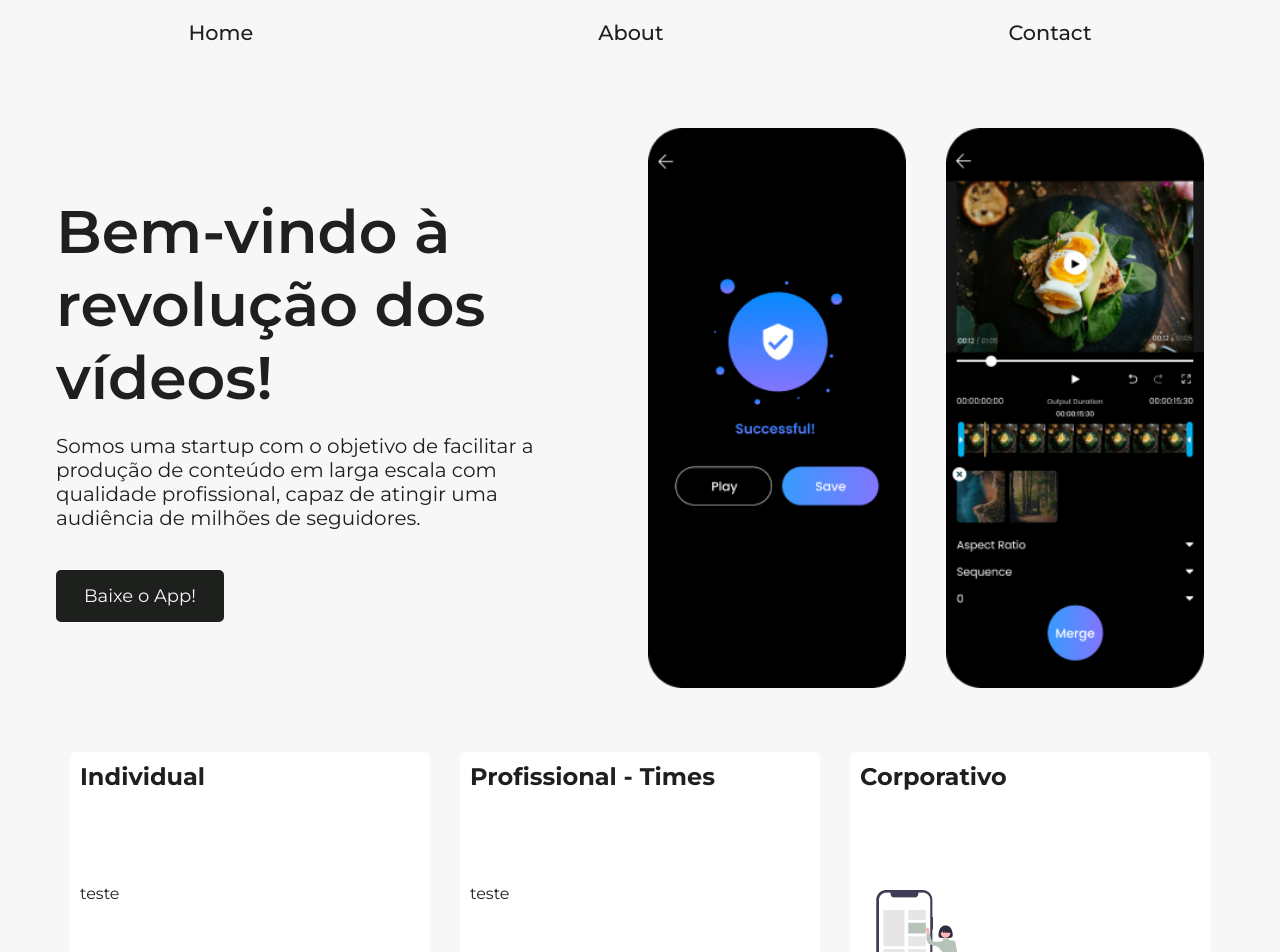
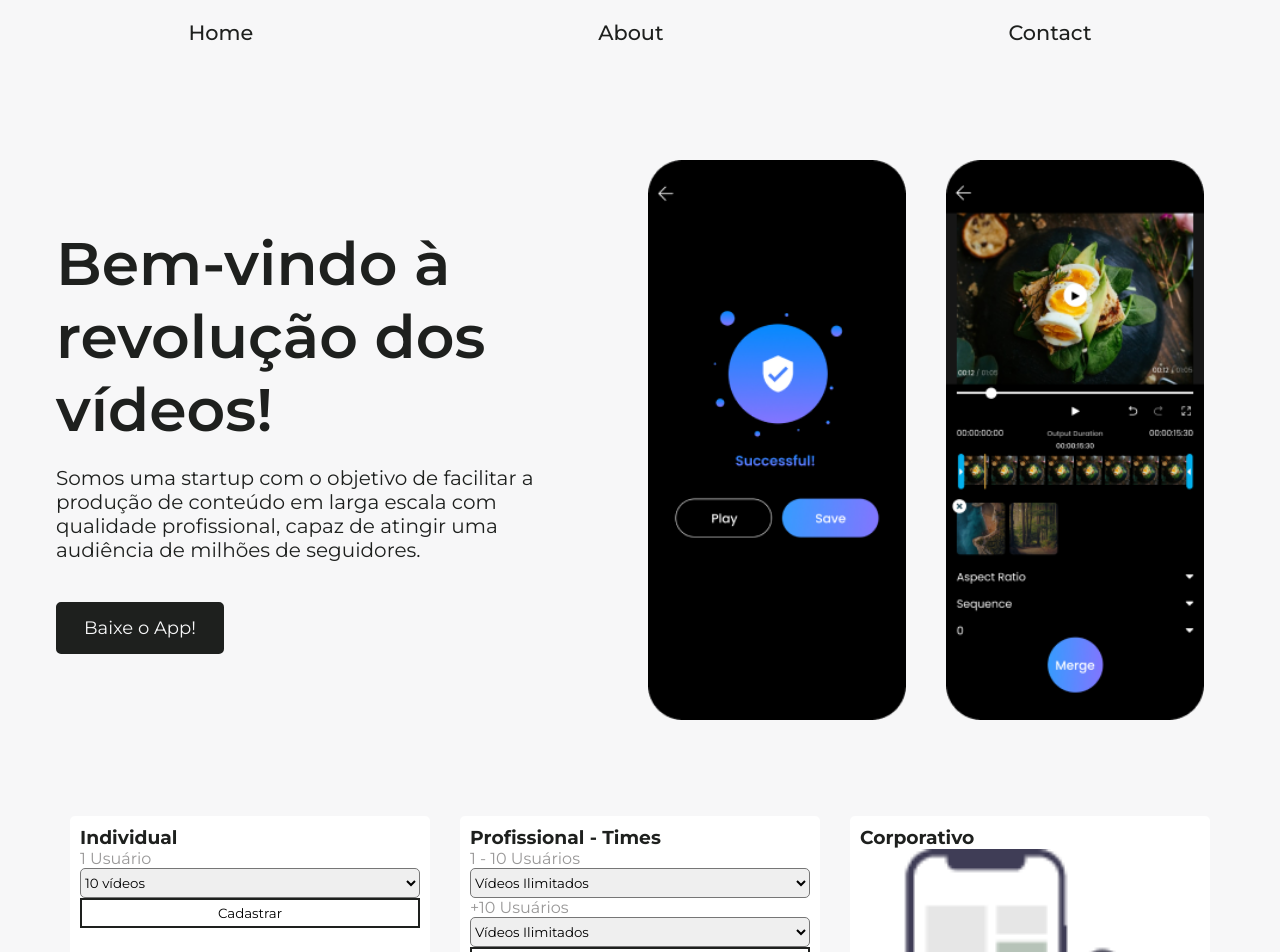
Before and after one commit to YuriLopess/Startup_Web, a React (Vite) app: page /About in a window 1280 px wide. Shown: the top 952 px of the page. Built offline with nearby package versions, Linux system fonts and the light colour scheme.

Commit message:
feature: Add package public

```diff
--- a/index.html
+++ b/index.html
@@ -3,7 +3,7 @@
   <head>
     <meta charset="UTF-8" />
     <link rel="stylesheet" href="https://cdnjs.cloudflare.com/ajax/libs/font-awesome/6.6.0/css/all.min.css">
-    <link rel="shortcut icon" href="./src/assets/img/favicon.png" type="image/x-icon">
+    <link rel="shortcut icon" href="favicon.png" type="image/x-icon">
     <meta name="viewport" content="width=device-width, initial-scale=1.0" />
     <title>Startup Web</title>
   </head>
--- a/src/routes/About/About.jsx
+++ b/src/routes/About/About.jsx
@@ -20,10 +20,10 @@ function About() {
         <section>
             <div className='block-services'>
                 <div className='services-content'>
-                    <h2>Individual</h2>
-                    <p>teste</p>
+                    <h3>Individual</h3>
+                    <label>1 Usuário</label>
                     <select>
-                        <option value="">Padrão </option>
+                        <option value="">10 vídeos</option>
                         <option value="teste1">teste1</option>
                         <option value="teste2">teste2</option>
                         <option value="teste3">teste3</option>
@@ -32,10 +32,18 @@ function About() {
                 </div>
 
                 <div className='services-content'>
-                    <h2>Profissional - Times</h2>
-                    <p>teste</p>
+                    <h3>Profissional - Times</h3>
+                    <label>1 - 10 Usuários</label>
                     <select>
-                        <option value="">Padrão </option>
+                        <option value="">Vídeos Ilimitados</option>
+                        <option value="teste1">teste1</option>
+                        <option value="teste2">teste2</option>
+                        <option value="teste3">teste3</option>
+                    </select>
+
+                    <label>+10 Usuários</label>
+                    <select>
+                        <option value="">Vídeos Ilimitados</option>
                         <option value="teste1">teste1</option>
                         <option value="teste2">teste2</option>
                         <option value="teste3">teste3</option>
@@ -44,7 +52,7 @@ function About() {
                 </div>
 
                 <div className='services-content'>
-                    <h2>Corporativo</h2>
+                    <h3>Corporativo</h3>
                     <img src="..\src\assets\img\undraw_img.png" alt="undraw image" />
                     <button>Entre em contato</button>
                 </div>
--- a/src/routes/About/about.css
+++ b/src/routes/About/about.css
@@ -17,7 +17,8 @@
 }
 
 .services-content {
-    display: grid;
+    display: flex;
+    flex-direction: column;
     padding: 10px;
     height: 60vh;
     width: 45vh;
@@ -30,3 +31,26 @@
 .services-content:hover {
     transform: translateY(-10px);
 }
+
+.services-content select {
+    height: 30px;
+    border-radius: 5px;
+}
+
+.services-content label {
+    color: var(--color-4);
+}
+
+.services-content button{
+    background-color: white;
+    border: 2px solid var(--color-2);
+    height: 30px;
+}
+
+@media (max-width: 781px) {
+    .block-services {
+        display: flex;
+        flex-direction: column;
+        gap: 40px;
+    }
+}
--- a/src/styles/base.css
+++ b/src/styles/base.css
@@ -4,6 +4,7 @@
     --color-1: #F7F7F8;
     --color-2: #1E201E;
     --color-3: rgb(85, 84, 84);
+    --color-4: rgb(153, 152, 152);
 }
 
 * {
@@ -21,7 +22,7 @@ body {
 }
 
 section {
-    margin: 4rem 2.5rem;
+    margin: 6rem 2.5rem;
 }
 
 h1 {
```
Also changed, not shown: public/favicon.png (renamed from src/assets/img/favicon.png).
